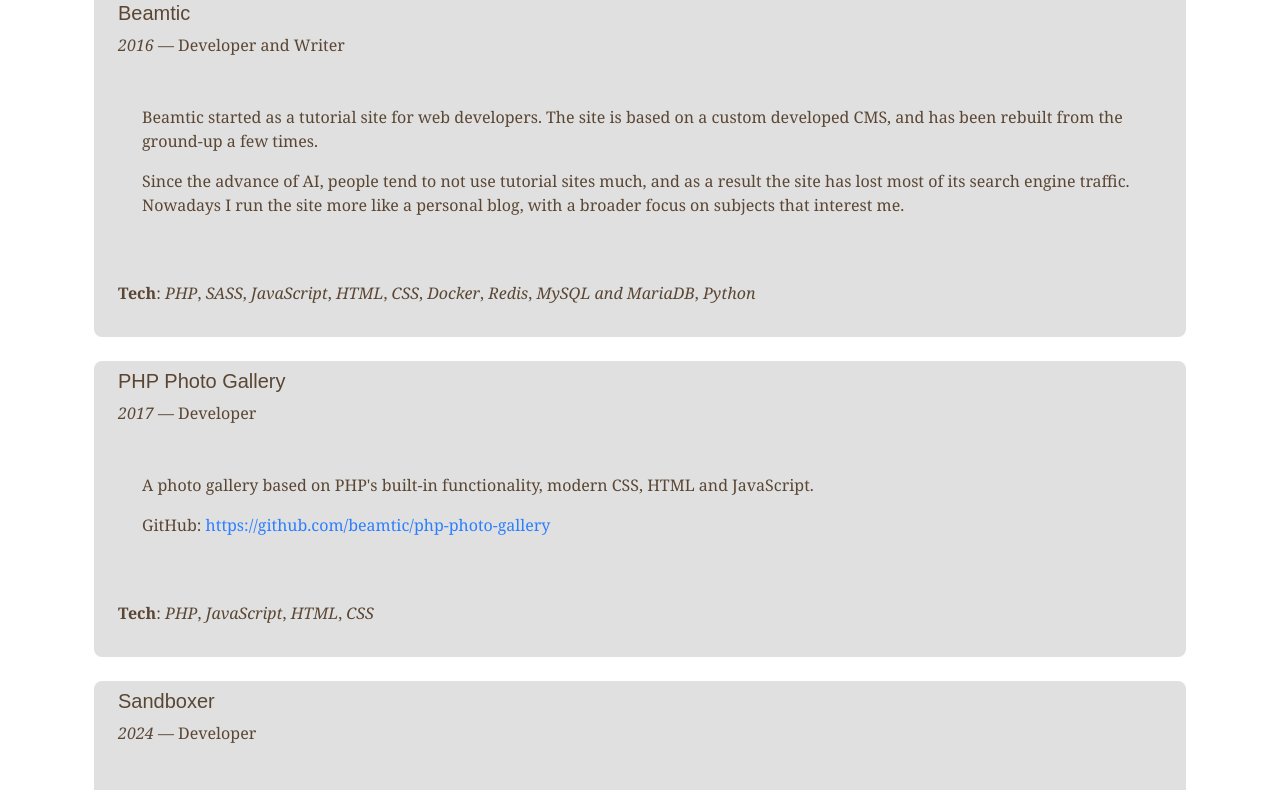
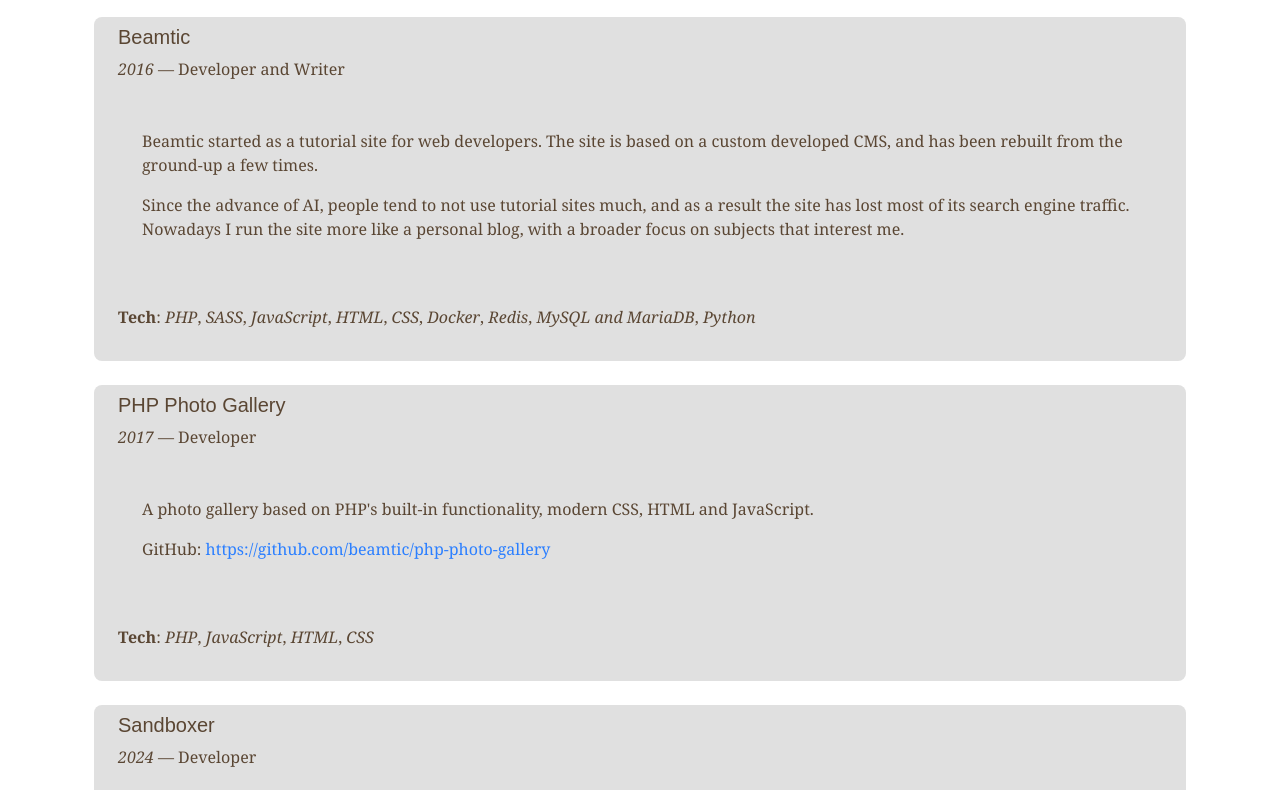
Before and after one commit to Turbulentarius/turbulentarius-personal, a website: page project.html in a window 1280 px wide. Shown: the part 293-1083 px from the top of the page. Drawn offline with nearby package versions, Linux system fonts and the light colour scheme; files that its build step writes are made by us from their sources.

Commit message:
add py-4 on container wrap

```diff
--- a/project.html
+++ b/project.html
@@ -8,7 +8,7 @@
 </head>
 
 <body>
-  <div class="container-xl mx-auto px-0">
+  <div class="container-xl mx-auto px-0 py-4">
     <header class="px-2">
       <div class="d-flex gap-2">
         <figure class="w-18 h-18">
```
Also changed, not shown: turbulentarius.html (+1 -1 lines), work.html (+1 -1 lines).
